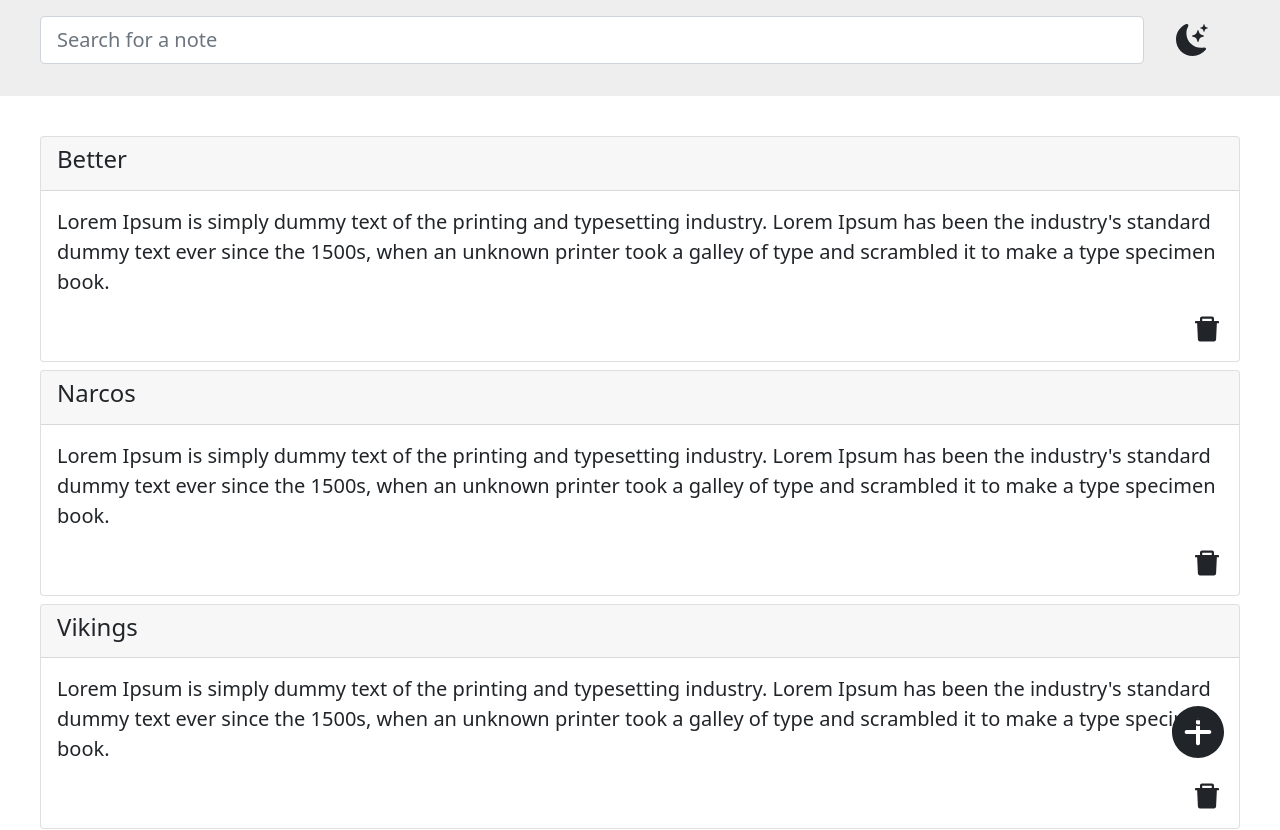
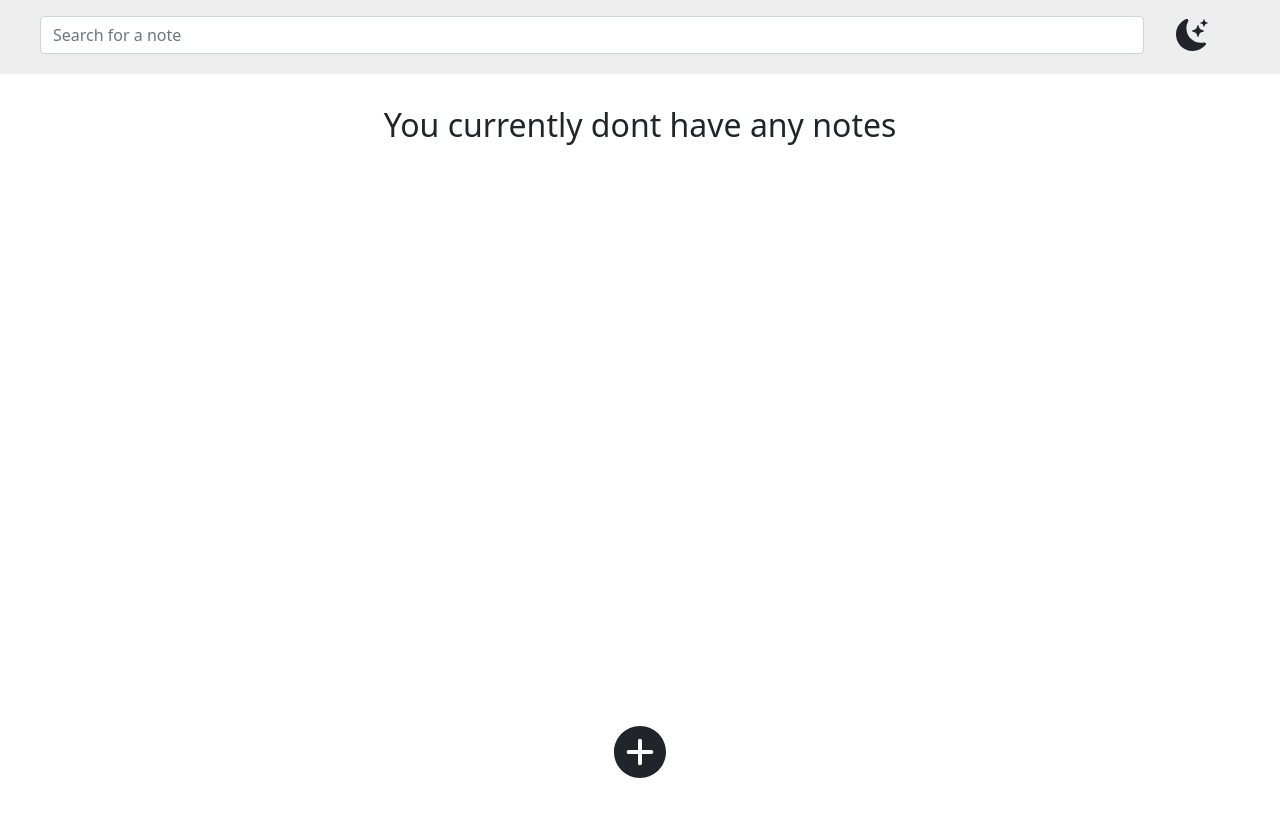
Before and after one commit to lmigonzalez/keep-notes, a React (Create React App) app: page / in a window 1280 px wide. Shown: the top 830 px of the page. After the commit the page ends 800 px from the top, so only its background shows below. Built offline with nearby package versions, Linux system fonts and the light colour scheme.

Commit message:
added localStorage to save the data and darkmode

```diff
--- a/src/App.css
+++ b/src/App.css
@@ -36,7 +36,7 @@ header{
 }
 
 .header-group h3{
-  font-size: 1.5rem;
+  font-size: 1rem;
 }
 
 
@@ -152,22 +152,24 @@ footer{
   height: 5rem;
   position: fixed;
   bottom: 0;
+  /* pointer-events: none; */
+  /* background-color: aqua; */
 
 }
 
 .icon-content{
   /* background-color: #383838; */
   max-width: 1200px;
-  height: 3rem;
   margin: 0 auto;
-  position: relative;
+  /* position: relative; */
+  text-align: center;
 
 }
 .add-note{
   font-size: 4rem;
- position: absolute;
- right: 10px;
- top: -20px;
+ /* position: absolute;
+ right: 47%;
+ top: -30px; */
  cursor: pointer;
 }
 
--- a/src/App.js
+++ b/src/App.js
@@ -1,4 +1,4 @@
-import React, { useState } from "react";
+import React, { useState, useEffect } from "react";
 import "./App.css";
 import { Route, Switch } from "react-router-dom";
 
@@ -16,52 +16,63 @@ function App() {
 
 
   const initialObj = [
-    {
-      id: 1,
-      title: 'Better',
-      content: "Lorem Ipsum is simply dummy text of the printing and typesetting industry. Lorem Ipsum has been the industry's standard dummy text ever since the 1500s, when an unknown printer took a galley of type and scrambled it to make a type specimen book."
-    },
-    {
-      id: 2,
-      title: 'Narcos',
-      content: "Lorem Ipsum is simply dummy text of the printing and typesetting industry. Lorem Ipsum has been the industry's standard dummy text ever since the 1500s, when an unknown printer took a galley of type and scrambled it to make a type specimen book."
-    },
-    {
-      id: 3,
-      title: 'Vikings',
-      content: "Lorem Ipsum is simply dummy text of the printing and typesetting industry. Lorem Ipsum has been the industry's standard dummy text ever since the 1500s, when an unknown printer took a galley of type and scrambled it to make a type specimen book."
-    },
-    {
-      id: 4,
-      title: 'Dexter',
-      content: "Lorem Ipsum is simply dummy text of the printing and typesetting industry. Lorem Ipsum has been the industry's standard dummy text ever since the 1500s, when an unknown printer took a galley of type and scrambled it to make a type specimen book."
-    },
-    {
-      id: 5,
-      title: 'Saw',
-      content: "Lorem Ipsum is simply dummy text of the printing and typesetting industry. Lorem Ipsum has been the industry's standard dummy text ever since the 1500s, when an unknown printer took a galley of type and scrambled it to make a type specimen book."
-    },
-    {
-      id: 6,
-      title: 'Breaking',
-      content: "Lorem Ipsum is simply dummy text of the printing and typesetting industry. Lorem Ipsum has been the industry's standard dummy text ever since the 1500s, when an unknown printer took a galley of type and scrambled it to make a type specimen book."
-    },
-    {
-      id: 7,
-      title: 'Morgan',
-      content: "Lorem Ipsum is simply dummy text of the printing and typesetting industry. Lorem Ipsum has been the industry's standard dummy text ever since the 1500s, when an unknown printer took a galley of type and scrambled it to make a type specimen book."
-    },
-    {
-      id: 8,
-      title: 'Pablo',
-      content: "Lorem Ipsum is simply dummy text of the printing and typesetting industry. Lorem Ipsum has been the industry's standard dummy text ever since the 1500s, when an unknown printer took a galley of type and scrambled it to make a type specimen book."
-    },
-    {
-      id: 9,
-      title: 'Cali',
-      content: "Lorem Ipsum is simply dummy text of the printing and typesetting industry. Lorem Ipsum has been the industry's standard dummy text ever since the 1500s, when an unknown printer took a galley of type and scrambled it to make a type specimen book."
-    },
+    // {
+    //   id: 1,
+    //   title: 'Better',
+    //   content: "Lorem Ipsum is simply dummy text of the printing and typesetting industry. Lorem Ipsum has been the industry's standard dummy text ever since the 1500s, when an unknown printer took a galley of type and scrambled it to make a type specimen book."
+    // },
+    // {
+    //   id: 2,
+    //   title: 'Narcos',
+    //   content: "Lorem Ipsum is simply dummy text of the printing and typesetting industry. Lorem Ipsum has been the industry's standard dummy text ever since the 1500s, when an unknown printer took a galley of type and scrambled it to make a type specimen book."
+    // },
+    // {
+    //   id: 3,
+    //   title: 'Vikings',
+    //   content: "Lorem Ipsum is simply dummy text of the printing and typesetting industry. Lorem Ipsum has been the industry's standard dummy text ever since the 1500s, when an unknown printer took a galley of type and scrambled it to make a type specimen book."
+    // },
+    // {
+    //   id: 4,
+    //   title: 'Dexter',
+    //   content: "Lorem Ipsum is simply dummy text of the printing and typesetting industry. Lorem Ipsum has been the industry's standard dummy text ever since the 1500s, when an unknown printer took a galley of type and scrambled it to make a type specimen book."
+    // },
+    // {
+    //   id: 5,
+    //   title: 'Saw',
+    //   content: "Lorem Ipsum is simply dummy text of the printing and typesetting industry. Lorem Ipsum has been the industry's standard dummy text ever since the 1500s, when an unknown printer took a galley of type and scrambled it to make a type specimen book."
+    // },
+    // {
+    //   id: 6,
+    //   title: 'Breaking',
+    //   content: "Lorem Ipsum is simply dummy text of the printing and typesetting industry. Lorem Ipsum has been the industry's standard dummy text ever since the 1500s, when an unknown printer took a galley of type and scrambled it to make a type specimen book."
+    // },
+    // {
+    //   id: 7,
+    //   title: 'Morgan',
+    //   content: "Lorem Ipsum is simply dummy text of the printing and typesetting industry. Lorem Ipsum has been the industry's standard dummy text ever since the 1500s, when an unknown printer took a galley of type and scrambled it to make a type specimen book."
+    // },
+    // {
+    //   id: 8,
+    //   title: 'Pablo',
+    //   content: "Lorem Ipsum is simply dummy text of the printing and typesetting industry. Lorem Ipsum has been the industry's standard dummy text ever since the 1500s, when an unknown printer took a galley of type and scrambled it to make a type specimen book."
+    // },
+    // {
+    //   id: 9,
+    //   title: 'Cali',
+    //   content: "Lorem Ipsum is simply dummy text of the printing and typesetting industry. Lorem Ipsum has been the industry's standard dummy text ever since the 1500s, when an unknown printer took a galley of type and scrambled it to make a type specimen book."
+    // },
   ];
+
+  useEffect(()=>{
+    if(localStorage.getItem("object")){
+        const storedList = JSON.parse(localStorage.getItem("object"));
+        setNoteObj(storedList);
+    }
+    if(localStorage.getItem("darkMode")){
+      setDarkMode(JSON.parse(localStorage.getItem('darkMode')))
+    }
+},[])
+
 
   const [noteObj, setNoteObj] = useState(initialObj);
   const [darkMode, setDarkMode] = useState(false);
@@ -69,11 +80,17 @@ function App() {
   const [search, setSearch] = useState('')
 
 
+
+
   const onSubmit = (newObj) =>{
+    localStorage.setItem('object', JSON.stringify([...noteObj, newObj]))
     setNoteObj([
       ...noteObj, newObj
     ])
-    // noteObj.push(newObj)
+
+
+
+
   }
 
   const deleteOnClick = (id) =>{
@@ -82,6 +99,7 @@ function App() {
     })
 
     setNoteObj(deleteNote)
+    localStorage.setItem('object', JSON.stringify(deleteNote))
 
 
   }
@@ -99,7 +117,7 @@ function App() {
           <AddNote onSubmit = {onSubmit} darkMode = {darkMode} noteObj={noteObj}/>
         </Route>
         <Route path='/search' exact>
-          <Search noteObj = {noteObj} search={search}/>
+          <Search noteObj = {noteObj} search={search} darkMode={darkMode}/>
         </Route>
       </Switch>
     </div>
--- a/src/components/Header.js
+++ b/src/components/Header.js
@@ -14,7 +14,8 @@ const Header = (props) => {
   const history = useHistory()
 
   const iconClick = () => {
-    setDarkMode(!darkMode);
+    localStorage.setItem('darkMode', JSON.stringify(!darkMode))
+    setDarkMode(JSON.parse(localStorage.getItem('darkMode')));
   };
 
  const handleChange = (e) =>{
@@ -32,8 +33,8 @@ const Header = (props) => {
     <header className={darkMode ? "header dark" : "header"}>
       <div className="header-group">
 
-        <Form.Group className="mb-3 form-group" controlId="exampleForm.ControlInput1">
-        <Form.Control className="input-search" size="lg" type="text" placeholder="Search for a note" onChange= {handleChange}/>
+        <Form.Group className="mb-1 form-group" controlId="exampleForm.ControlInput1">
+        <Form.Control className="input-search" size="m" type="text" placeholder="Search for a note" onChange= {handleChange}/>
         <div>
           {!darkMode ? (
             <BsFillMoonStarsFill className="icon" onClick={iconClick} />
--- a/src/pages/AddNote.js
+++ b/src/pages/AddNote.js
@@ -58,7 +58,7 @@ const AddNote = (props) => {
 
   const handleChange = (e) => {
     setInputValue({ ...inputValue, [e.target.name]: e.target.value });
-    if(e.target.value.length >= 30){
+    if( e.target.name === 'title' && e.target.value.length >= 30){
       setFormValidation(null);
       setFormValidation("The title cannot have more than 30 characters")
       emptyAlertError();
--- a/src/pages/Search.js
+++ b/src/pages/Search.js
@@ -1,49 +1,36 @@
-import React, {useState} from "react";
+import React, { useState } from "react";
 
 import Note from "../components/Note";
 
+const Search = (props) => {
+  const { noteObj, search } = props;
 
-const Search = (props) =>{
+  const [noMatch, setNoMatch] = useState(false);
 
-	const {noteObj, search} = props
-
-	const [noMatch, setNoMatch] = useState(false)
-
-	const noteId = () => {
+  const noteId = (props) => {
     const randomNum = Math.random() * 1000000;
     return randomNum;
   };
 
-
-
   return (
-
+    <section className="body-content">
       <section className="notes">
-
-			{
-				noteObj.map((val)=>{
-
-					if(val.title.toLowerCase().includes(search.toLowerCase())){
-
-					return(
+        {noteObj.map((val) => {
+          if (val.title.toLowerCase().includes(search.toLowerCase())) {
+            return (
               <Note
                 key={noteId()}
                 title={val.title}
                 content={val.content}
                 darkMode={props.darkMode}
               />
-					)}
-
-				})
-
+            );
           }
-
-
+        })}
       </section>
-
-	)
-}
-
+    </section>
+  );
+};
 
 export default Search;
 
```
Lines whose indentation alone changed are shown as unchanged.
